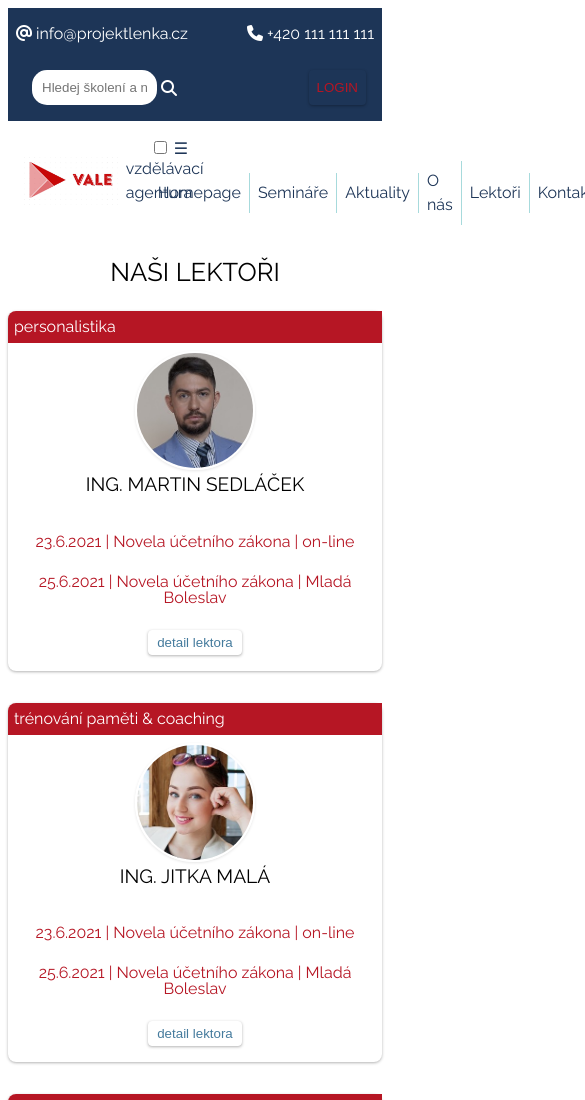
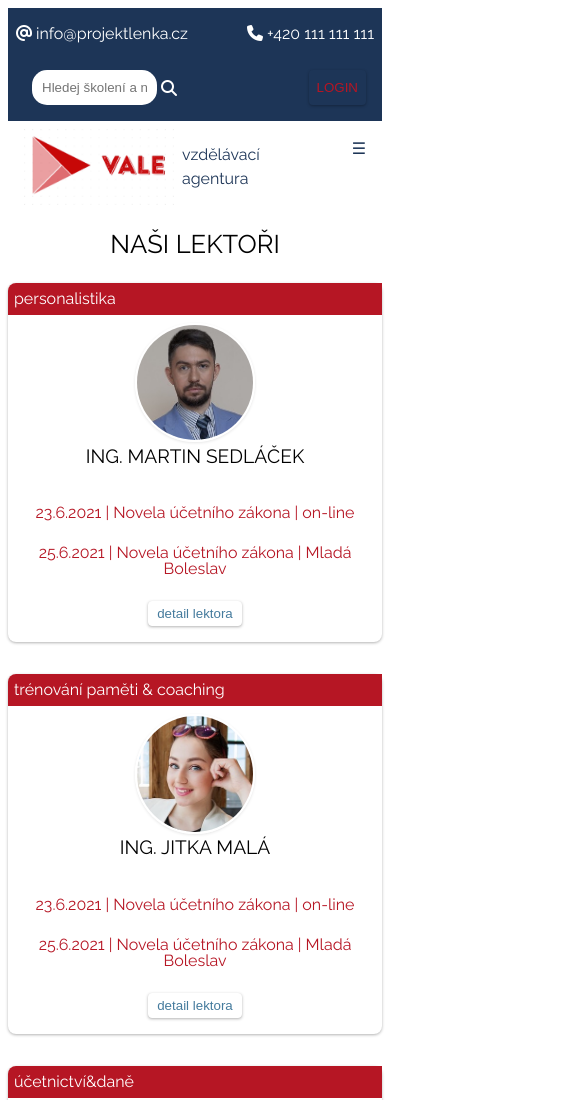
Before and after one commit to PetraWie/zaverecny-projekt-Lenka, an Eleventy site: page lektori.html in a window 390 px wide. Shown: the top 1100 px of the page, 585 px wide, since content can reach past the window. Built offline with nearby package versions, Linux system fonts and the light colour scheme; Eleventy itself is replaced by a stand-in of ours; files that its build step writes are made by us from their sources; a web font is replaced by a local one.

Commit message:
hamburger menu - pridání a nastylování, ale nefunguje na kliknuti

```diff
--- a/_includes/moje-sablona.njk
+++ b/_includes/moje-sablona.njk
@@ -85,8 +85,8 @@
 
 				<nav class="menu">
 
-					<input type="checkbox" class="menu__checkbox" id="menu-checkbox">
-					<label for="menu-checkbox" class="menu__toggler">☰</label>
+					<input type="checkbox" class="menu-class-checkbox" id="menu-checkbox">
+					<label for="menu-checkbox" class="menu-toggler">☰</label>
 
 					<ul class="menu-list">
 						<li class="menu-item"><a href="/" class="menu-link">Homepage</a></li>
--- a/css/style.scss
+++ b/css/style.scss
@@ -205,21 +205,33 @@ button {
     }
 }
 
+.menu-class-checkbox {
+  position: absolute;
+  left:-9999px;  //stejné jako display:none
+}
+
 .menu {
   padding: 8px;
   margin: 8px;
 }
 
 .menu-list {
+  display:none;
   list-style: none;
-  display: flex;
+  // display: flex;
   margin: 0;
   padding: 0;
+  background-color: $c-secondary;
+}
+
+.menu-checkbox:checked ~ .menu-list {
+  display:block;
 }
 
 .menu-item {
   padding: padding;
   margin: auto;
+  border-bottom: 1px solid white;
 }
 
 .menu-item:not(:last-child) {
@@ -236,8 +248,12 @@ button {
 }
 
 menu-link:hover {
-  background-color: $c-secondary;
+  background-color: $c-complementary;
   color: white;
+}
+
+.menu-toggler {
+  cursor:pointer;
 }
 
 /************************************************ HEADER konec *********************************************/
```
Also changed, not shown: css/style.css, 1 other file.
